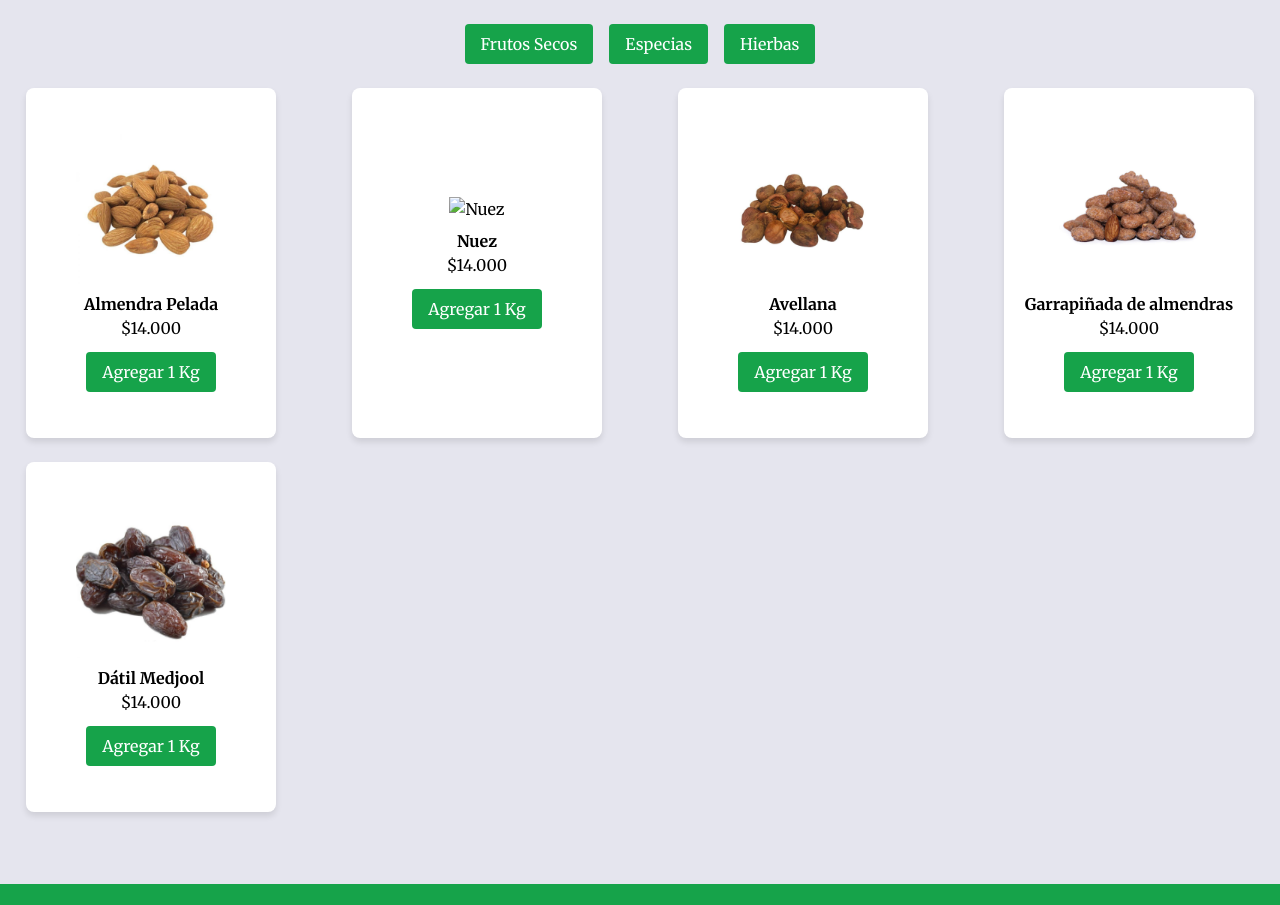
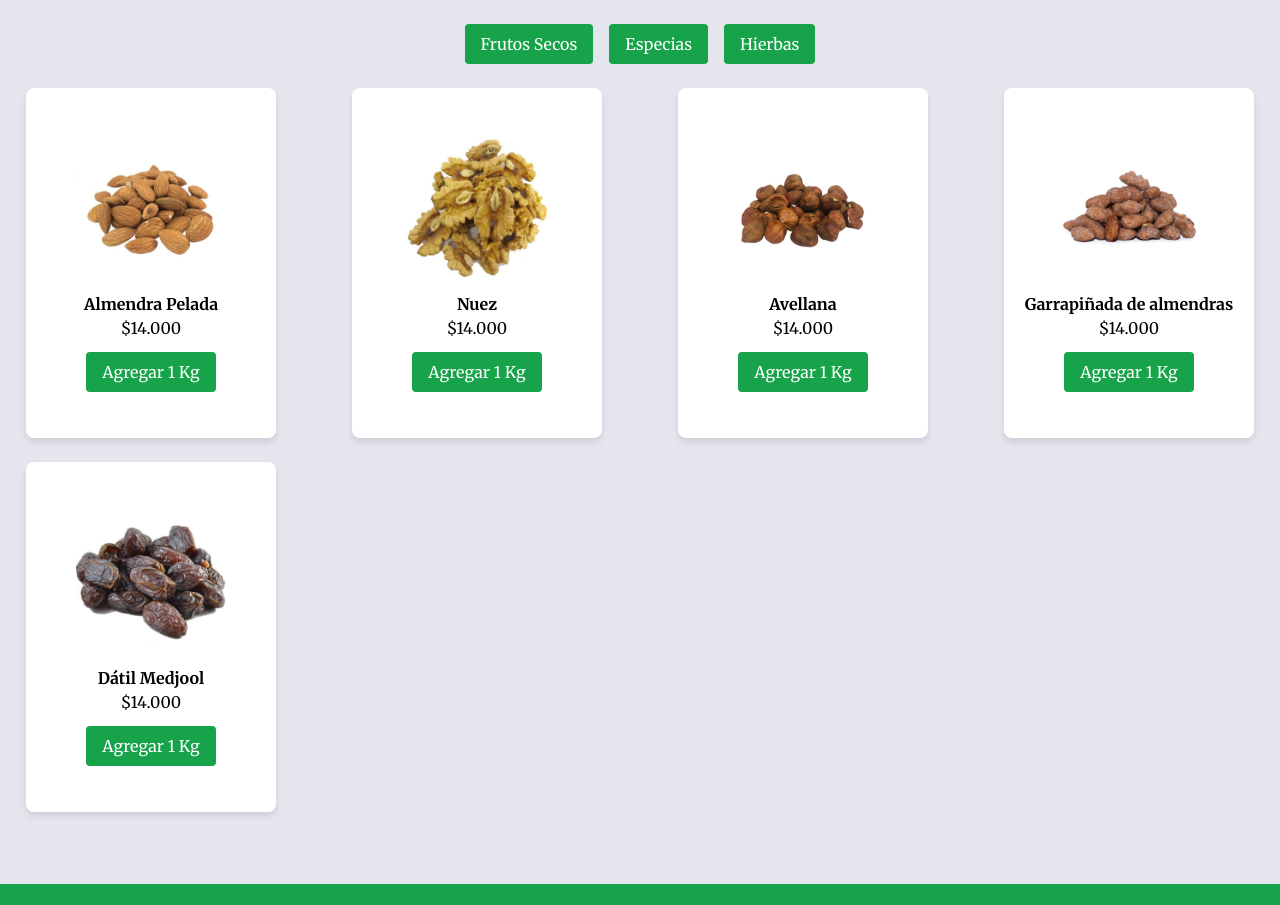
Before and after one commit to anthonystachoni-crypto/massaludable, a plain HTML site: page index.html in a window 1280 px wide. Shown: the part 860-1765 px from the top of the page. Drawn offline with nearby package versions, Linux system fonts and the light colour scheme.

Commit message:
Update index.html

```diff
--- a/index.html
+++ b/index.html
@@ -156,7 +156,7 @@
       <div class="flip-card">
         <div class="flip-card-inner">
           <div class="flip-card-front">
-            <img src="Nuez.jpg" alt="Nuez">
+            <img src="poect pagina - copia - copia/Nuez.jpg" alt="Nuez">
             <h3 class="font-bold mt-2">Nuez</h3>
             <p>$14.000</p>
             <button onclick="addToCart('Nuez', 14012.35)" class="mt-3 bg-green-600 text-white px-4 py-2 rounded hover:bg-green-700">Agregar 1 Kg</button>
```
